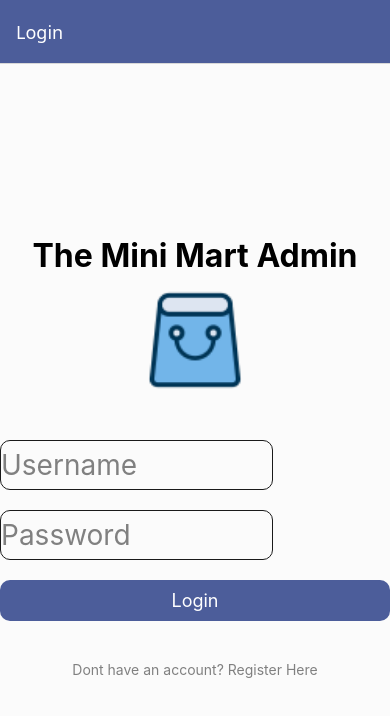
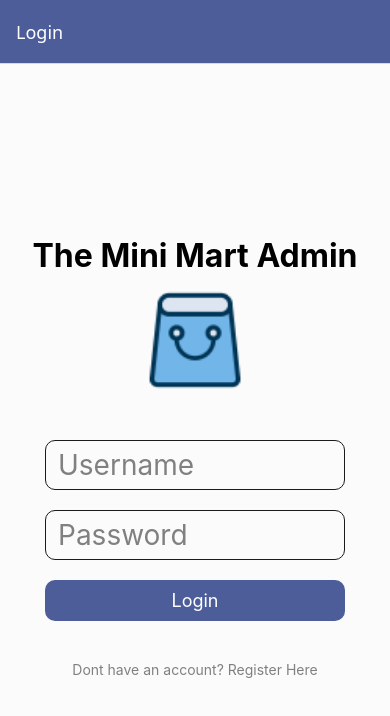
Before and after one commit to g-cheong/sctp-se9-g2-mobileproject, a React Native app in the folder theminimart-mobile/: screen /login in a window 390 px wide. Shown: the top 716 px of the page. Built offline with nearby package versions, Linux system fonts and the light colour scheme.

Commit message:
fixed textIput and masked password for Login/Register.

```diff
--- a/theminimart-mobile/screens/LoginScreen.js
+++ b/theminimart-mobile/screens/LoginScreen.js
@@ -26,7 +26,6 @@ export default function LoginScreen() {
       onPress={() => {
         Keyboard.dismiss();
       }}>
-      <View style={styles.container}>
       <KeyboardAvoidingView
         style={styles.centerContainer}
         behavior="padding"
@@ -53,6 +52,7 @@ export default function LoginScreen() {
             placeholder="Password"
             value={password}
             onChangeText={setPassword}
+            secureTextEntry
           />
           <Button
             btnStyle={styles.primaryBtn}
@@ -72,7 +72,6 @@ export default function LoginScreen() {
           />
         </View>
       </KeyboardAvoidingView>
-      </View>
     </TouchableWithoutFeedback>
   );
 }
--- a/theminimart-mobile/screens/RegisterScreen.js
+++ b/theminimart-mobile/screens/RegisterScreen.js
@@ -45,7 +45,6 @@ export default function RegisterScreen() {
       onPress={() => {
         Keyboard.dismiss();
       }}>
-      <View style={styles.container}>
       <KeyboardAvoidingView
         style={styles.centerContainer}
         behavior="padding"
@@ -73,6 +72,7 @@ export default function RegisterScreen() {
             placeholder="Password"
             value={password}
             onChangeText={setPassword}
+            secureTextEntry
           />
           <Button
             btnStyle={styles.primaryBtn}
@@ -92,7 +92,6 @@ export default function RegisterScreen() {
           />
         </View>
       </KeyboardAvoidingView>
-      </View>
     </TouchableWithoutFeedback>
   );
 }
--- a/theminimart-mobile/screens/SettingsScreen.js
+++ b/theminimart-mobile/screens/SettingsScreen.js
@@ -6,8 +6,7 @@ import { AuthContext } from "../context/AuthContext";
 export default function SettingsScreen() {
   const { logout } = useContext(AuthContext);
   return (
-    <View style={styles.container}>
-      <Text style={styles.title}>SettingsScreen</Text>
+    <View style={styles.centerContainer}>
       <Button title="Logout" onPress={logout} />
     </View>
   );
--- a/theminimart-mobile/styles/styles.js
+++ b/theminimart-mobile/styles/styles.js
@@ -1,6 +1,8 @@
-import { StyleSheet } from "react-native";
+import { Dimensions, StyleSheet } from "react-native";
 import { Font } from "./font";
 import { Colors } from "./colors";
+
+const windowWidth = Dimensions.get("window").width;
 
 const Border = {
   RADIUS: 10,
@@ -52,11 +54,7 @@ export const styles = StyleSheet.create({
     flex: 1,
     alignItems: "center",
     justifyContent: "center",
-  },
-  centerContainer: {
-    flex: 1,
-    alignItems: "center",
-    justifyContent: "center",
+    width: windowWidth,
   },
   title: {
     textAlign: "center",
@@ -69,13 +67,6 @@ export const styles = StyleSheet.create({
     gap: 20,
     justifyContent: "center",
   },
-  // textInput: {
-  //   width: 300,
-  //   padding: 12,
-  //   borderWidth: 2,
-  //   borderRadius: 10,
-  //   borderColor: Colors.OFF_WHITE_DARK,
-  // },
   primaryBtn: {
     alignItems: "center",
     backgroundColor: Colors.PRIMARY,
@@ -102,8 +93,16 @@ export const styles = StyleSheet.create({
     borderRadius: Border.RADIUS,
     alignContent: `center`,
     alignItems: `center`,
-    width: `70%`,
+    padding: 12,
+    width: 300,
   },
+  // textInput: {
+  //   width: 300,
+  //   padding: 12,
+  //   borderWidth: 2,
+  //   borderRadius: 10,
+  //   borderColor: Colors.OFF_WHITE_DARK,
+  // },
   dropdown: {
     fontSize: Font.TEXT1,
     width: `70%`,
@@ -167,20 +166,20 @@ export const styles = StyleSheet.create({
     justifyContent: "flex-start",
   },
   closeButton: {
-    position: 'absolute',
+    position: "absolute",
     bottom: "40%",
     padding: 10,
-    alignItems: 'center',
-    justifyContent: 'center',
+    alignItems: "center",
+    justifyContent: "center",
     left: 0,
     right: 0,
   },
   scanMoreView: {
-    position: 'absolute',
+    position: "absolute",
     bottom: "20%",
     left: 0,
     right: 0,
-    alignItems: 'center',
+    alignItems: "center",
   },
   loadingScreen: {
     flex: 1,
```
Lines whose indentation alone changed are shown as unchanged.
